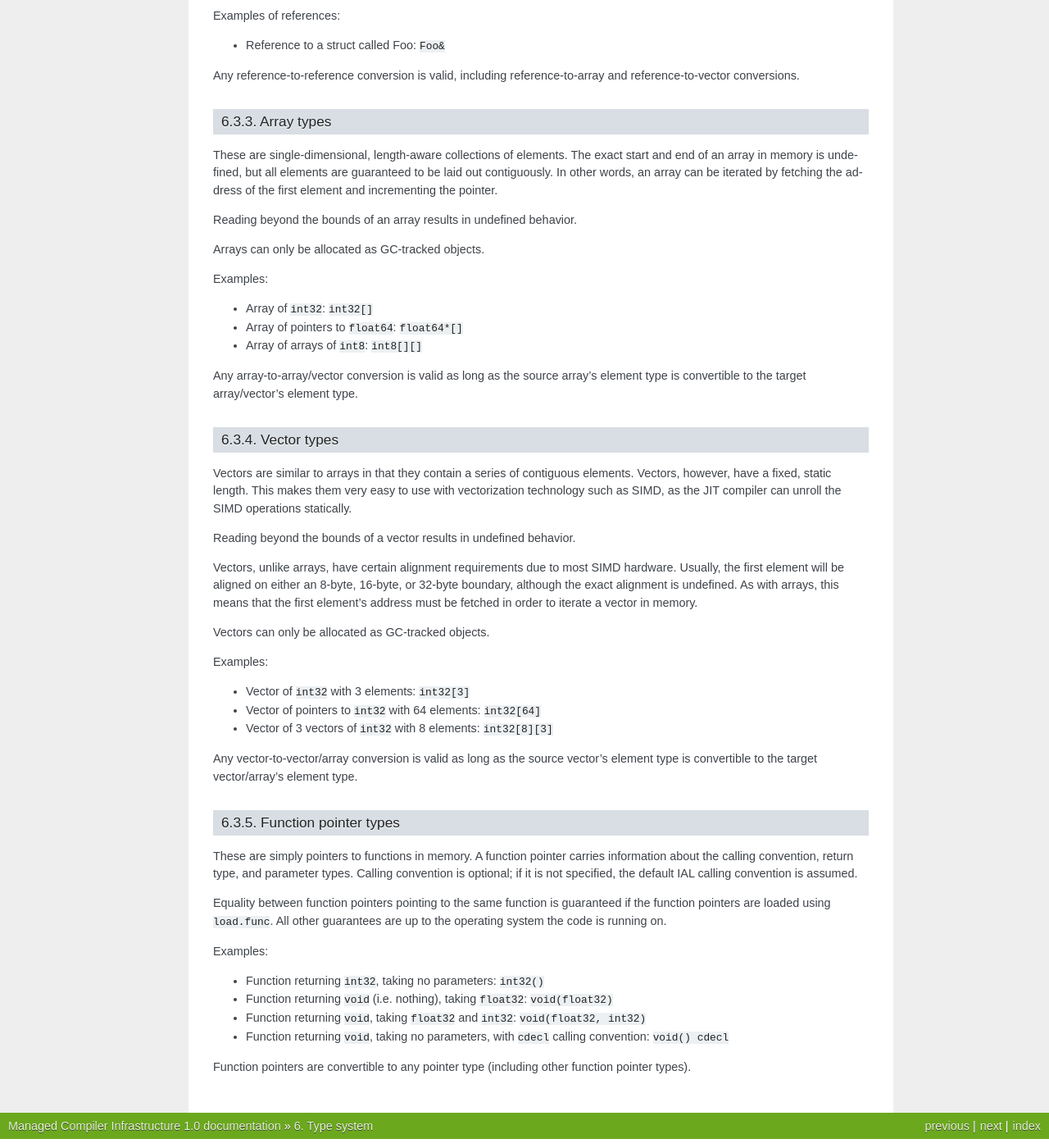
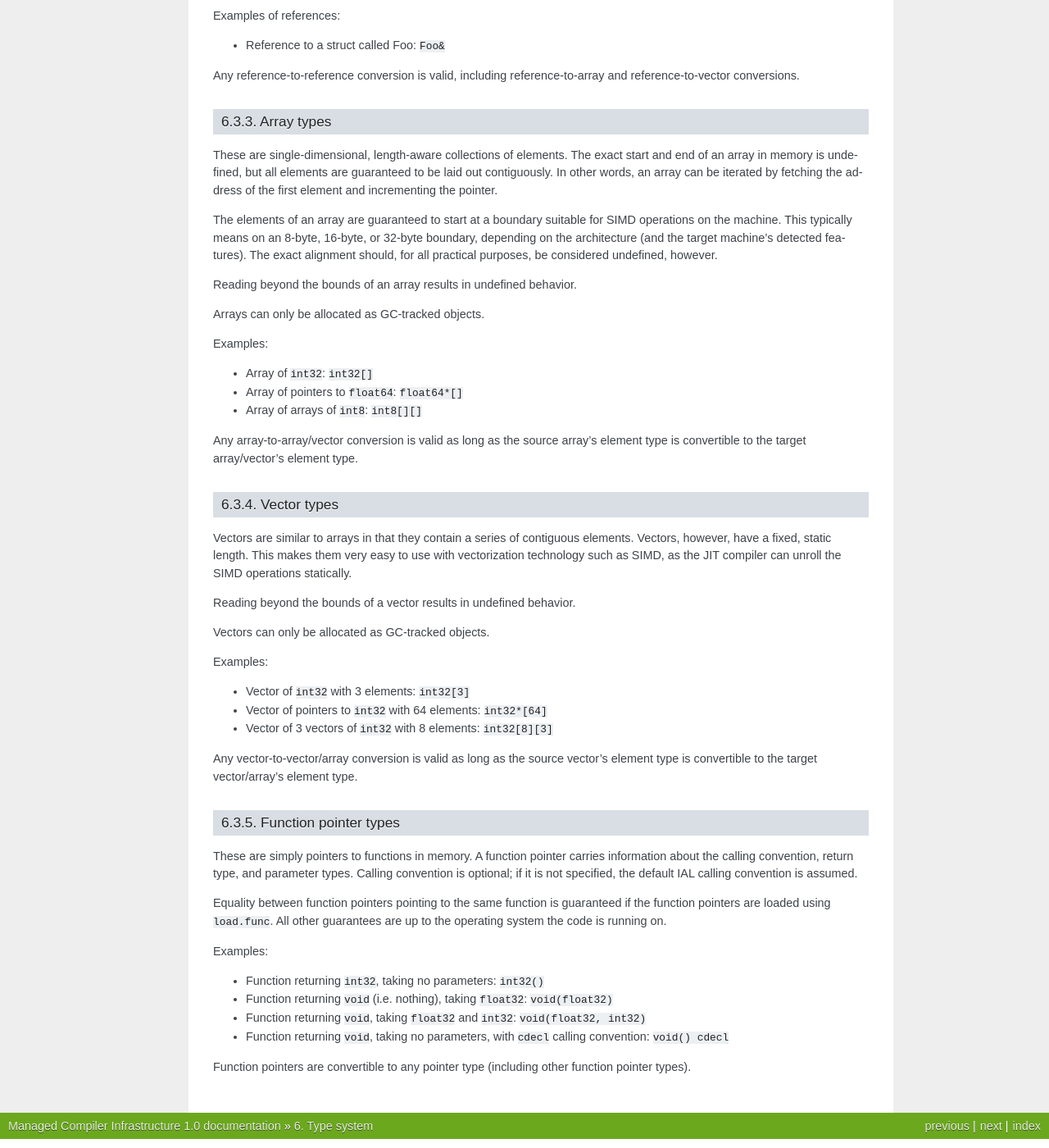
Before and after one commit to lycus/mci, a Sphinx documentation site: the page built from docs/type_system.rst, in a window 1280 px wide and 1400 px high, scrolled down 3165 px. Shown: the whole window at 82% size. Built offline with Sphinx 7.4.7, drawn with Linux system fonts in a browser that asks for light colours; some of the changed text lies outside the part shown.

Commit message:
Some type system doc fixes.

```diff
--- a/docs/type_system.rst
+++ b/docs/type_system.rst
@@ -58,7 +58,7 @@
 
 The fixed-width integers and floating-point types are guaranteed to be the
 same size on all platforms. ``int`` and ``uint`` will be 32 or 64 bits wide
-depending on the pointer length on the platform.
+depending on the pointer length of the platform.
 
 All primitives are convertible to/from each other.
 
@@ -199,6 +199,12 @@
 be iterated by fetching the address of the first element and incrementing
 the pointer.
 
+The elements of an array are guaranteed to start at a boundary suitable for
+SIMD operations on the machine. This typically means on an 8-byte, 16-byte, or
+32-byte boundary, depending on the architecture (and the target machine's
+detected features). The exact alignment should, for all practical purposes, be
+considered undefined, however.
+
 Reading beyond the bounds of an array results in undefined behavior.
 
 Arrays can only be allocated as GC-tracked objects.
@@ -222,18 +228,12 @@
 
 Reading beyond the bounds of a vector results in undefined behavior.
 
-Vectors, unlike arrays, have certain alignment requirements due to most
-SIMD hardware. Usually, the first element will be aligned on either an
-8-byte, 16-byte, or 32-byte boundary, although the exact alignment is
-undefined. As with arrays, this means that the first element's address must
-be fetched in order to iterate a vector in memory.
-
 Vectors can only be allocated as GC-tracked objects.
 
 Examples:
 
 * Vector of ``int32`` with 3 elements: ``int32[3]``
-* Vector of pointers to ``int32`` with 64 elements: ``int32[64]``
+* Vector of pointers to ``int32`` with 64 elements: ``int32*[64]``
 * Vector of 3 vectors of ``int32`` with 8 elements: ``int32[8][3]``
 
 Any vector-to-vector/array conversion is valid as long as the source vector's
```
